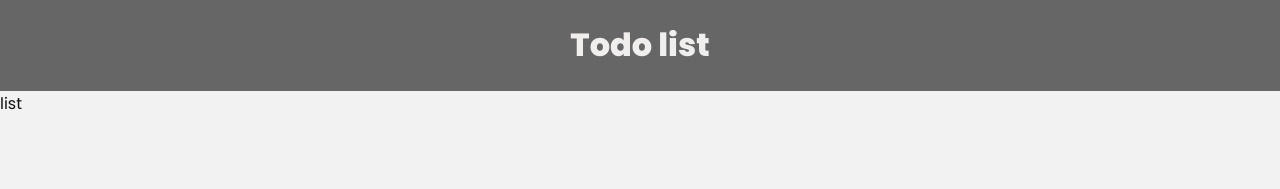
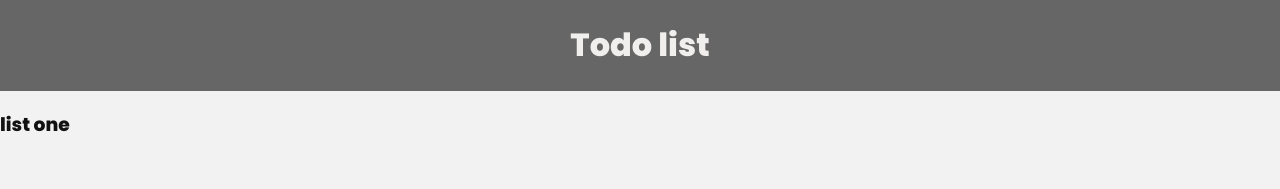
Before and after one commit to Akshaytr31/todo-list, a Vue app: page / in a window 1280 px wide. Shown: the top 189 px of the page. Built offline with nearby package versions, Linux system fonts and the light colour scheme.

Commit message:
list element

```diff
--- a/src/components/ListElement.vue
+++ b/src/components/ListElement.vue
@@ -1,12 +1,12 @@
 <template>
     <div class="list">
-        list
+        <h3>{{ list.title }}</h3>
     </div>
 </template>
 
 <script>
     export default {
-
+       props:['list']
 
     }
 </script>
```
